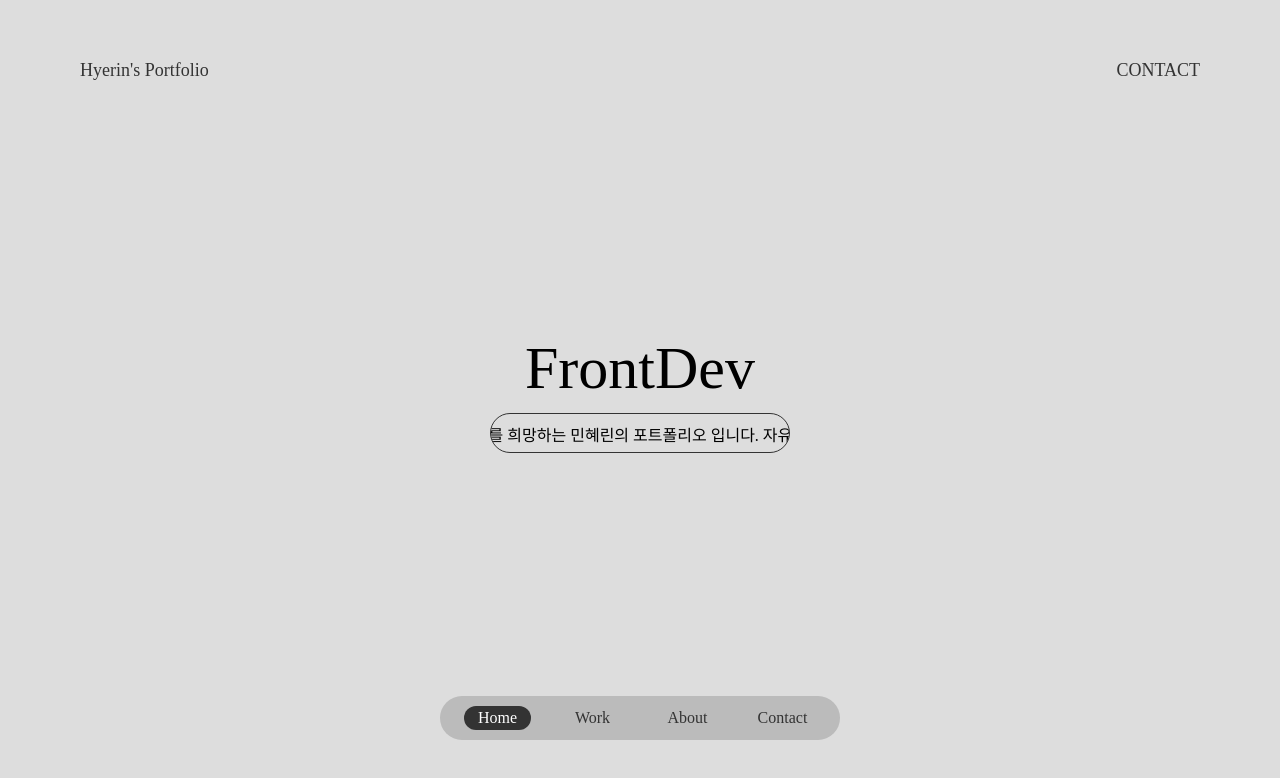
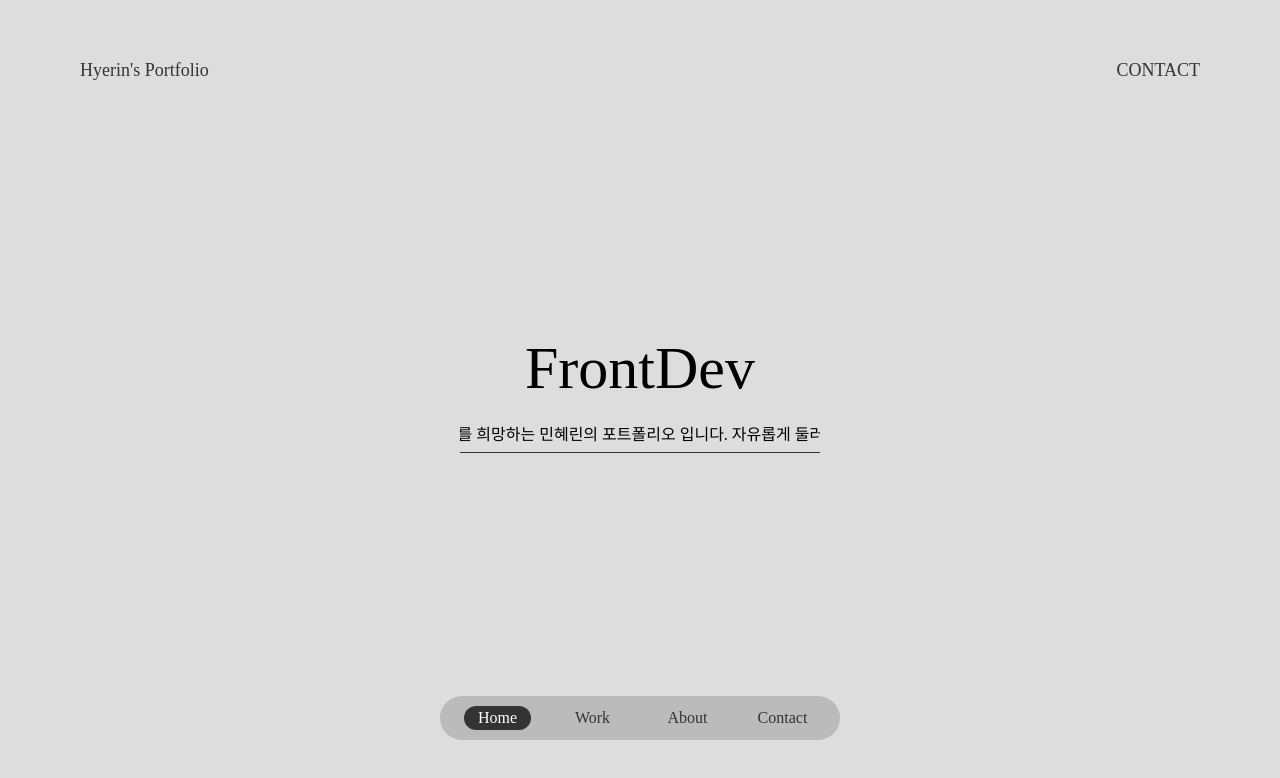
Before and after one commit to Minhyerin/HyerinPortfolio.ver2, a React (Create React App) app: page / in a window 1280 px wide. Shown: the top 778 px of the page. Built offline with nearby package versions, Linux system fonts and the light colour scheme; a web font is replaced by a local one.

Commit message:
workdata

```diff
--- a/src/Pages/Main.js
+++ b/src/Pages/Main.js
@@ -27,14 +27,14 @@ const SpanText = styled(motion.span)`
   display: block;
 `;
 const SubTitle = styled.div`
-  width: 300px;
+  width: 360px;
   height: 40px;
   position: relative;
   overflow-x: hidden;
   white-space: nowrap;
 
-  border-radius: 30px;
-  border: 1px solid #333;
+  //border-radius: 30px;
+  border-bottom: 1px solid #333;
 `;
 const SubText = styled(motion.div)`
   position: absolute;
--- a/src/data/workdata.js
+++ b/src/data/workdata.js
@@ -109,7 +109,7 @@ export const WorkData = [
     imgs: [todolist1, todolist2, todolist3],
     figma: "",
     desc: [
-      "리액트 실습으로 진행한 간단한 Todo List 입니다. 리액트의 useReducer 훅을 사용하여 데이터를 관리하고, useMemo 훅을 사용해 컴포넌트의 성능을 최적화시키는 방법에 대해 익혔습니다. 데이터는 localstorage에 저장됩니다.",
+      "리액트 실습으로 진행한 간단한 Todo List 입니다. 리액트의 useReducer hook을 사용하여 데이터를 관리하고, useMemo hook을 사용해 컴포넌트의 성능을 최적화시키는 방법에 대해 익혔습니다. 데이터는 localstorage에 저장되고 불러올 수 있습니다.",
     ],
     detail: [
       "메모장의 느낌이 나도록 아기자기한 느낌으로 디자인 해보았습니다.",
@@ -128,11 +128,11 @@ export const WorkData = [
     role: "Design & Development",
     tech: "React",
     date: "2023.07",
-    info: "리액트 실습으로 진행한 간단한 Dairy 입니다. 리액트의 useReducer hook을 사용하여 데이터를 관리하고 데이터는 localstorage에 저장됩니다",
+    info: "리액트 실습으로 진행한 간단한 Dairy 입니다. 리액트의 useReducer hook을 사용하여 데이터를 관리하고 데이터는 localstorage에 저장되고 불러올 수 있습니다.",
     imgs: [diary1, diary2, diary3],
     figma: "",
     desc: [
-      "리액트 실습으로 진행한 간단한 Dairy 입니다. 리액트의 useReducer hook을 사용하여 데이터를 관리하고 데이터는 localstorage에 저장됩니다.",
+      "리액트 실습으로 진행한 간단한 Dairy 입니다. 리액트의 useReducer hook을 사용하여 데이터를 관리하고 데이터는 localstorage에 저장되고 불러올 수 있습니다.",
     ],
     detail: [
       "작성자, 일기, 감정을 선택하여 입력하는 Diary 입니다. ",
```
